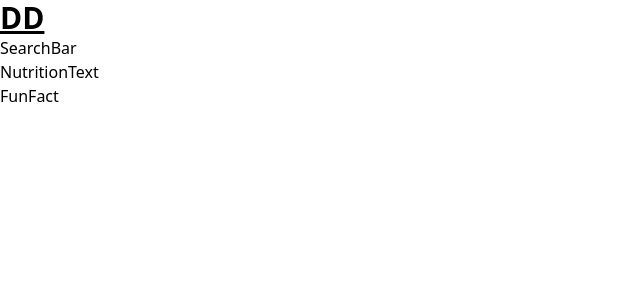
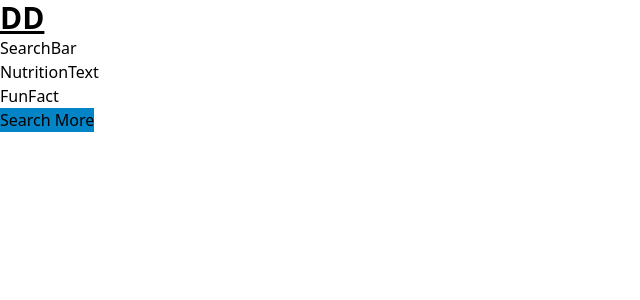
Before and after one commit to kaitchau/NutriFruit, a React (Create React App) app: page / in a window 1280 px wide. Shown: the top 300 px of the page, without its empty margins (0-640 px from the left). Built offline with nearby package versions, Linux system fonts and the light colour scheme.

Commit message:
added a "search again" button

```diff
--- a/src/App.js
+++ b/src/App.js
@@ -2,6 +2,7 @@ import FruitImage from "./FruitImage";
 import SearchBar from "./SearchBar";
 import NutritionText from "./NutritionText";
 import FunFact from "./FunFact";
+import SearchAgainButton from "./SearchAgainButton";
 
 function App() {
   return (
@@ -10,6 +11,7 @@ function App() {
       <SearchBar></SearchBar>
       <NutritionText></NutritionText>
       <FunFact></FunFact>
+      <SearchAgainButton></SearchAgainButton>
     </div>
   );
 }
--- a/src/FruitImage.js
+++ b/src/FruitImage.js
@@ -4,7 +4,7 @@ const FruitImage = () => {
   return (
     <div className="block">
       <p className="text-3xl font-bold underline">DD </p>
-      {/*<img class="object-center hover:object-top src="..." ">
+      {/*<img class="object-center src="..." ">
   </img> */}
     </div>
   );
--- /dev/null
+++ b/src/SearchAgainButton.js
@@ -0,0 +1,11 @@
+import React from "react";
+
+const SearchAgainButton = () => {
+  return (
+    <div>
+      <button class="bg-sky-600 hover:bg-sky-700 ...">Search More</button>
+    </div>
+  );
+};
+
+export default SearchAgainButton;
```
